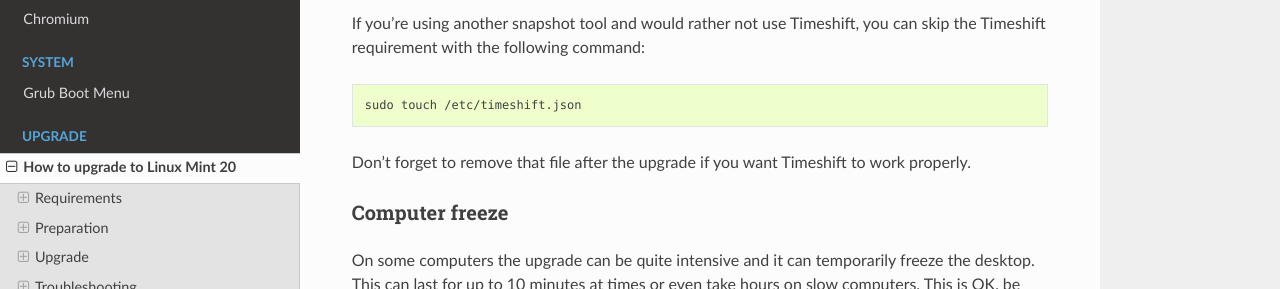
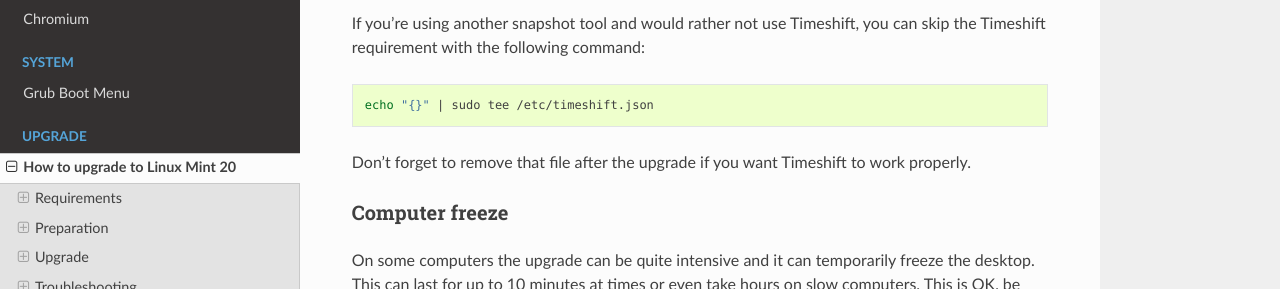
Before and after one commit to linuxmint/doc-user-guide, a Sphinx documentation site: the page built from docs/upgrade-to-mint-20.rst, in a window 1280 px wide and 900 px high, scrolled down 5363 px. Shown: the part 162-451 px from the top of the window. Built offline with Sphinx 7.4.7 and the Read the Docs theme 2.0.0, drawn with Linux system fonts in a browser that asks for light colours.

Commit message:
Disable timeshift, without breaking it
It seems that if the timeshift.json file isn't JSON it will crash timeshift if the user later trys to use it.

```diff
--- a/docs/upgrade-to-mint-20.rst
+++ b/docs/upgrade-to-mint-20.rst
@@ -188,7 +188,7 @@ If you're using another snapshot tool and would rather not use Timeshift, you ca
 
 .. code-block:: bash
 
-	sudo touch /etc/timeshift.json
+	echo "{}" | sudo tee /etc/timeshift.json
 
 Don't forget to remove that file after the upgrade if you want Timeshift to work properly.
 
```
